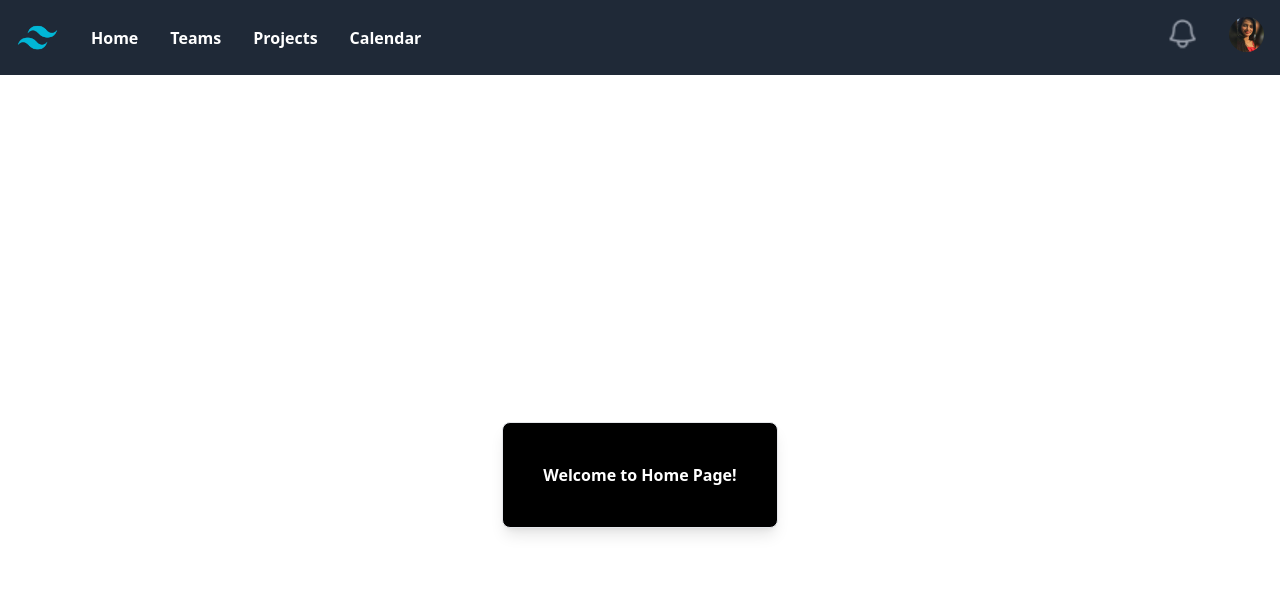
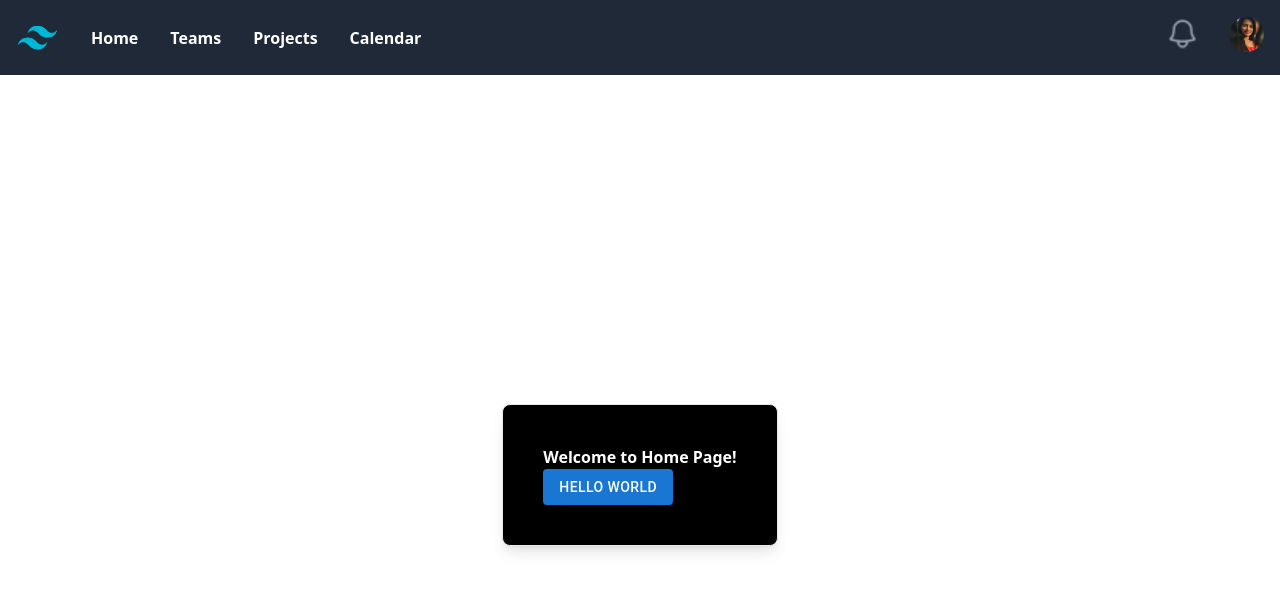
Before and after one commit to PoojaRamesh3/poc, a React (Create React App) app: page /home in a window 1280 px wide. Shown: the top 592 px of the page. Built offline with nearby package versions, Linux system fonts and the light colour scheme.

Commit message:
Local Storage Updation

```diff
--- /dev/null
+++ b/src/components/MuiButton.tsx
@@ -0,0 +1,11 @@
+import Button from "@mui/material/Button";
+
+const MuiButton = () => {
+  return (
+    <div>
+      <Button variant="contained">Hello World</Button>
+    </div>
+  );
+};
+
+export default MuiButton;
--- a/src/screens/HomePage.tsx
+++ b/src/screens/HomePage.tsx
@@ -1,3 +1,4 @@
+import MuiButton from "../components/MuiButton";
 import NavBar from "../components/NavBar";
 
 const HomePage = () => {
@@ -7,6 +8,7 @@ const HomePage = () => {
       <div className="flex items-center justify-center h-screen">
         <div className="bg-black text-white font-bold rounded-lg border shadow-lg p-10">
           <h1>Welcome to Home Page!</h1>
+          <MuiButton />
         </div>
       </div>
     </>
--- a/src/screens/LoginPage.tsx
+++ b/src/screens/LoginPage.tsx
@@ -1,7 +1,19 @@
 import Form from "../components/Form";
+import { useEffect, useState } from "react";
+import { useNavigate } from "react-router-dom";
 
 const LoginPage = () => {
   const login = require("../assets/login.webp");
+  const [user] = useState<any>(localStorage.getItem("user"));
+  const navigate = useNavigate();
+
+  useEffect(() => {
+    if (user == null) {
+      navigate("/");
+    } else {
+      navigate("/home");
+    }
+  }, []);
 
   return (
     <>
```
Also changed, not shown: package.json (+7 -0 lines), 1 other file (tests, documents, lock files or other folders).
